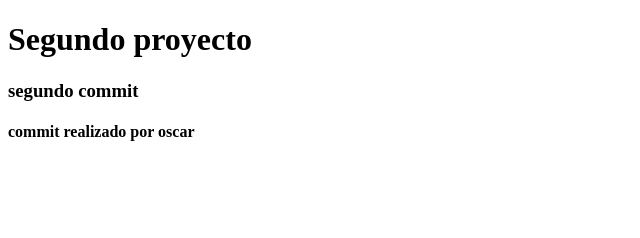
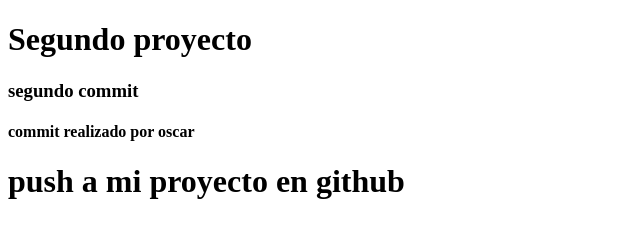
Before and after one commit to osmunozb/proyecto2git, a plain HTML site: page index.html in a window 1280 px wide. Shown: the whole page, without its empty margins (0-640 px from the left). Drawn offline with Linux system fonts and the light colour scheme.

Commit message:
agregue datos para realizar mi primer push a proyecto en git hub

```diff
--- a/index.html
+++ b/index.html
@@ -28,6 +28,7 @@
 
     </div>
 
+    <h1>push a mi proyecto en github</h1>
 
 
     <script src="index.js"></script>
```
